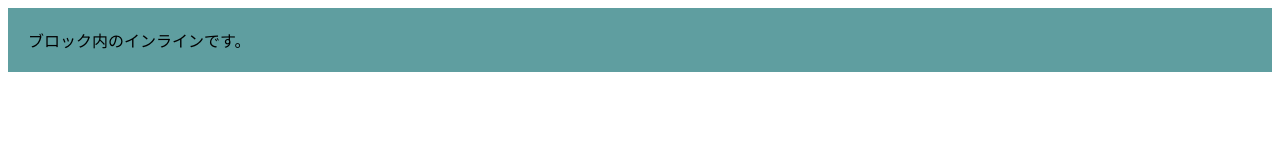
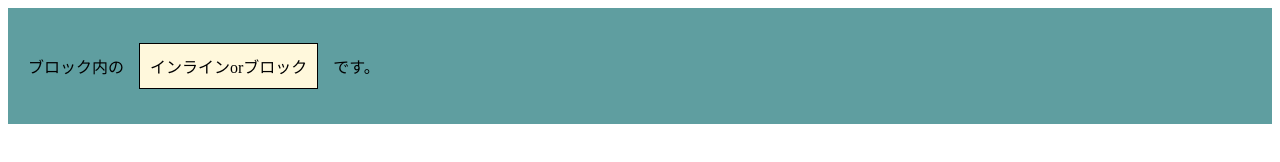
Before and after one commit to tamkiti132/programing-practice, a plain HTML site: page index.html in a window 1280 px wide. Drawn offline with Linux system fonts and the light colour scheme.

Commit message:
owattayo
#5終わりました。

```diff
--- a/index.html
+++ b/index.html
@@ -8,6 +8,6 @@
     <link rel="stylesheet" href="style.css">
 </head>
 <body>
-    <div class = "example">ブロック内の<span>インライン</span>です。</div>
+    <div class = "example">ブロック内の<div>インラインorブロック</div>です。</div>
 </body>
 </html>
--- a/style.css
+++ b/style.css
@@ -2,3 +2,16 @@
     background-color: cadetblue;
     padding: 20px;
 }
+/*.example span {
+    margin: 20px;
+    border: 1px solid black;
+    padding: 10px;
+    background-color: cornsilk;
+}*/
+.example div{
+    display: inline-block;
+    margin: 15px;
+    border: 1px solid black;
+    padding: 10px;
+    background-color: cornsilk;
+}
```
